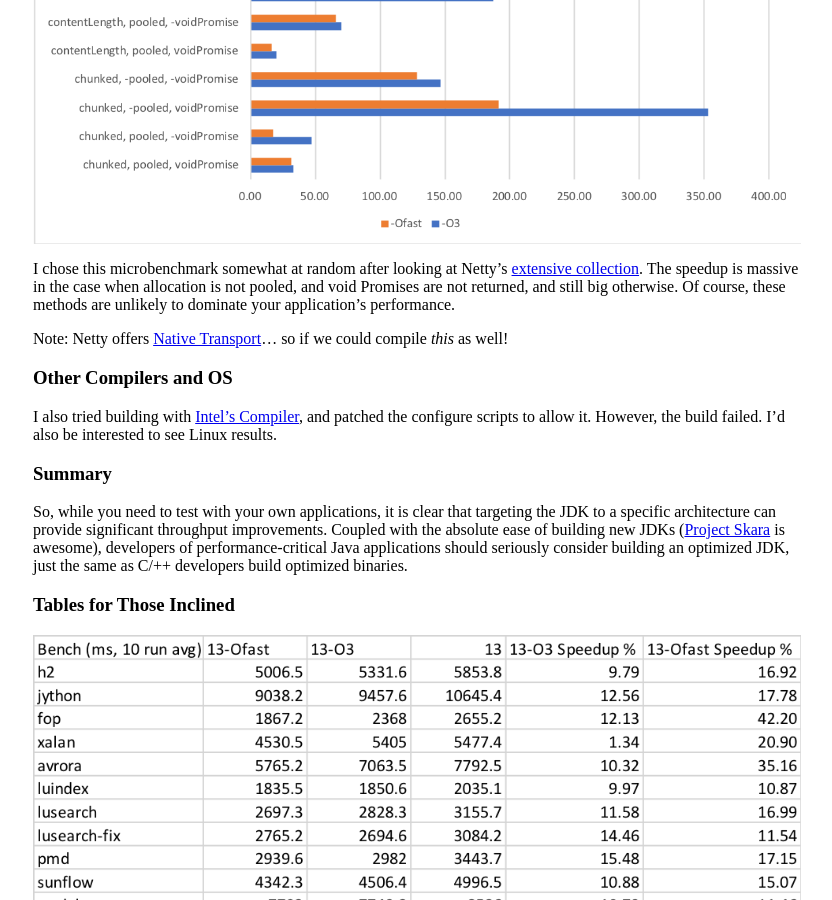
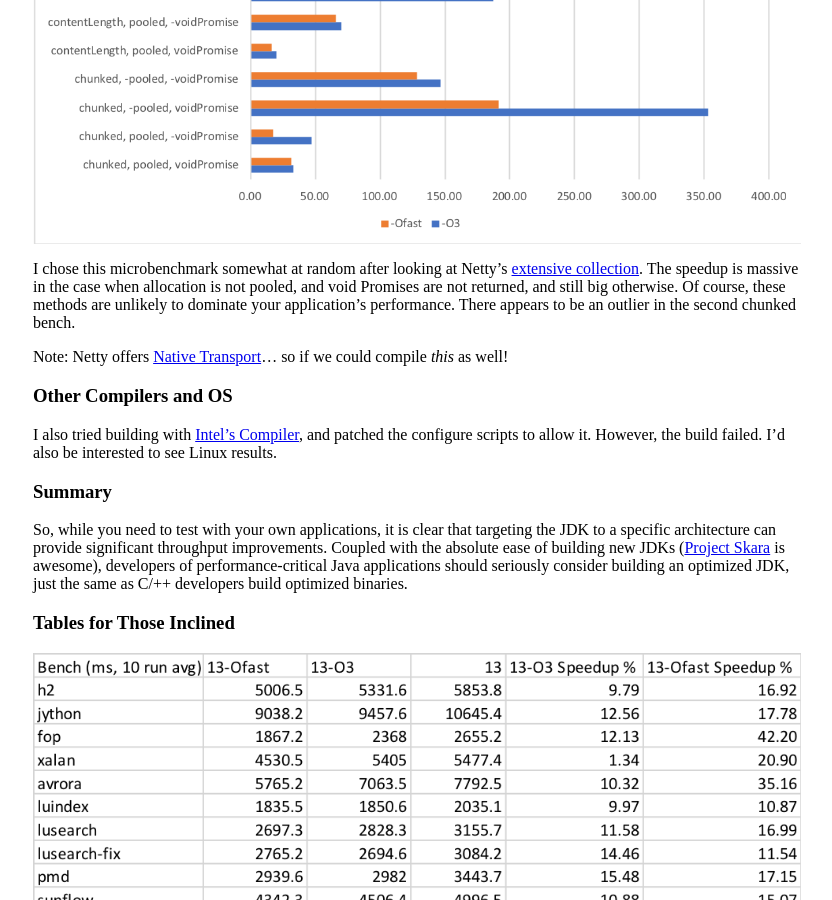
Before and after one commit to AugustNagro/augustnagro.github.io, a Jekyll site: the page built from _posts/2019-11-2-optimized-openjdk.md, in a window 1280 px wide and 900 px high, scrolled down 2546 px. Shown: the whole window, without its empty margins (223-1055 px from the left). Built offline with Jekyll 4.4.1, drawn with Linux system fonts in a browser that asks for light colours; comment, search, counter and statistics services are not loaded.

Commit message:
outlier doc

```diff
--- a/_posts/2019-11-2-optimized-openjdk.md
+++ b/_posts/2019-11-2-optimized-openjdk.md
@@ -57,7 +57,7 @@
 
 <p align="center"><img src="/images/bench/netty.png" class="img-responsive" alt="Netty JMH Results"></p>
 
-I chose this microbenchmark somewhat at random after looking at Netty's [extensive collection](https://github.com/netty/netty/tree/4.1/microbench/src/main/java/io/netty/microbench). The speedup is massive in the case when allocation is not pooled, and void Promises are not returned, and still big otherwise. Of course, these methods are unlikely to dominate your application's performance.
+I chose this microbenchmark somewhat at random after looking at Netty's [extensive collection](https://github.com/netty/netty/tree/4.1/microbench/src/main/java/io/netty/microbench). The speedup is massive in the case when allocation is not pooled, and void Promises are not returned, and still big otherwise. Of course, these methods are unlikely to dominate your application's performance. There appears to be an outlier in the second chunked bench.
 
 Note: Netty offers [Native Transport](https://netty.io/wiki/native-transports.html)... so if we could compile *this* as well!
 
```
